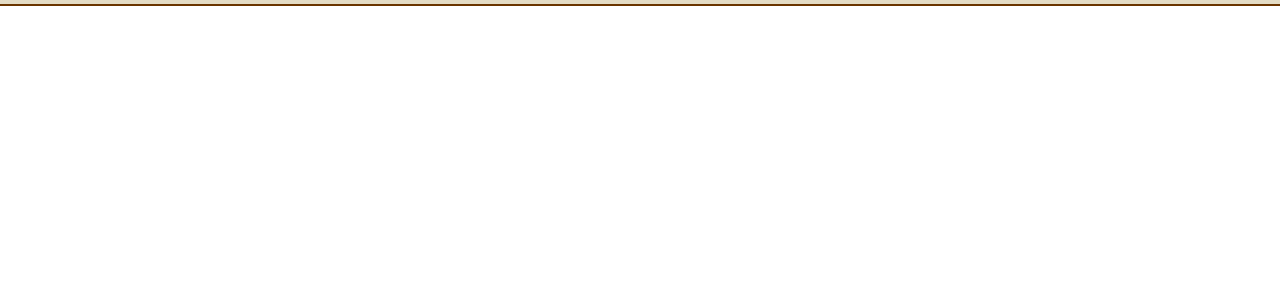
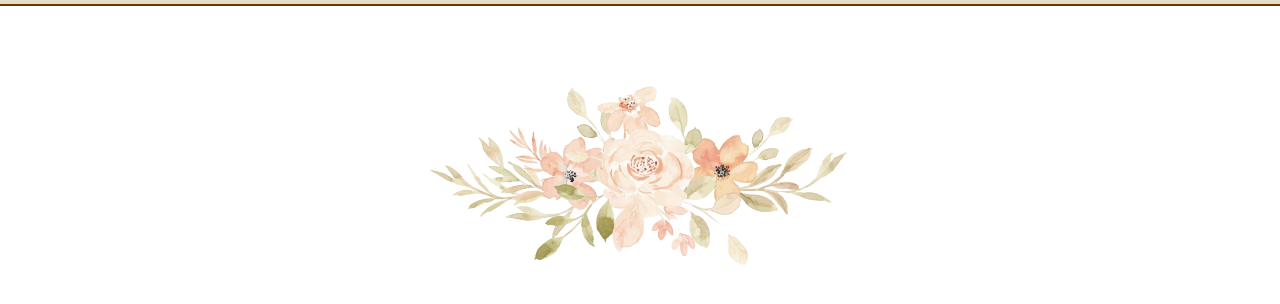
Before and after one commit to suhamirza/author-landing-page, a React (Vite) app: page / in a window 1280 px wide. Shown: the part 794-1098 px from the top of the page. Before the commit the page ends 800 px from the top, so only its background shows below. Built offline with nearby package versions, Linux system fonts and the light colour scheme; grey boxes are pictures that could not be loaded; a web font is replaced by a local one.

Commit message:
added divider component

```diff
--- a/src/App.tsx
+++ b/src/App.tsx
@@ -1,11 +1,16 @@
 import Navbar from './components/Navbar'
 import Hero from './components/Hero'
+import Divider from './components/Divider';
+
+// Use it between sections
+<Divider />
 
 function App() {
   return (
     <div className="min-h-screen">
       <Navbar />
       <Hero />
+      <Divider />
     </div>
   )
 }
--- /dev/null
+++ b/src/components/Divider.tsx
@@ -0,0 +1,17 @@
+import React from 'react';
+
+const Divider: React.FC = () => {
+  return (
+    <div className="w-full bg-white py-8 sm:py-12 lg:py-16 flex justify-center items-center">
+      <div className="flex justify-center items-center max-w-md">
+        <img
+          src="/src/assets/images/flowers.png"
+          alt="Floral Divider"
+          className="w-64 sm:w-80 md:w-96 lg:w-full h-auto opacity-90"
+        />
+      </div>
+    </div>
+  );
+};
+
+export default Divider;
--- a/src/components/Navbar.tsx
+++ b/src/components/Navbar.tsx
@@ -1,8 +1,23 @@
-import React from 'react';
+import React, { useState, useEffect } from 'react';
 
 const Navbar: React.FC = () => {
+  const [isScrolled, setIsScrolled] = useState(false);
+
+  useEffect(() => {
+    const handleScroll = () => {
+      const scrollTop = window.scrollY;
+      setIsScrolled(scrollTop > 50);
+    };
+
+    window.addEventListener('scroll', handleScroll);
+    return () => window.removeEventListener('scroll', handleScroll);
+  }, []);
   return (
-    <nav className="fixed top-0 left-0 right-0 z-50 backdrop-blur-[2px] bg-white/20 shadow-md">
+    <nav className={`fixed top-0 left-0 right-0 z-50 transition-all duration-500 ease-in-out shadow-md ${
+      isScrolled
+        ? 'bg-white backdrop-blur-none'
+        : 'backdrop-blur-[2px] bg-white/20'
+    }`}>
       <div className="max-w-7xl mx-auto px-4 sm:px-6 lg:px-8 py-1">
         <div className="flex justify-between items-center h-16">
           {/* Logo */}          <div className="flex-shrink-0">
```
